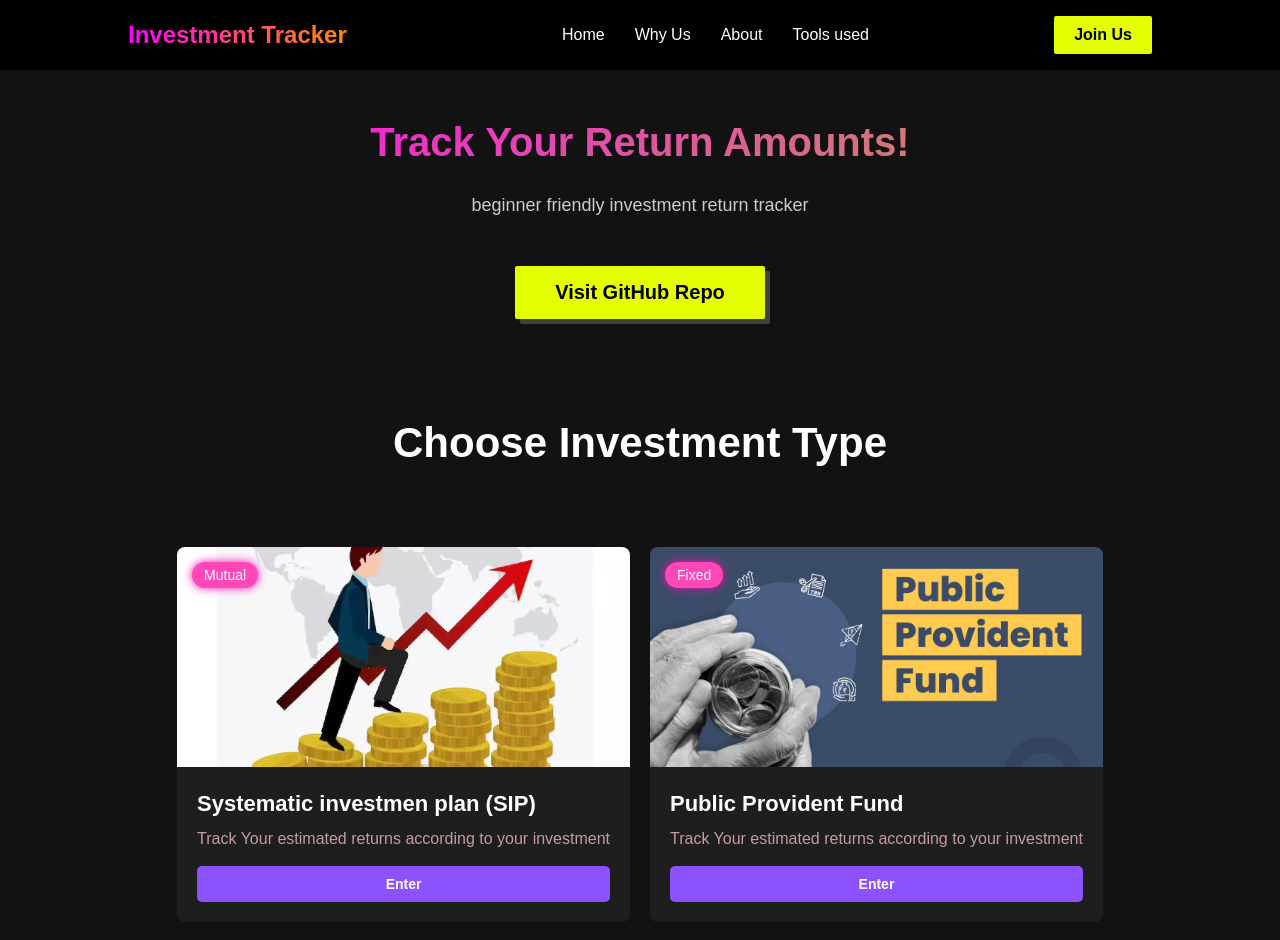
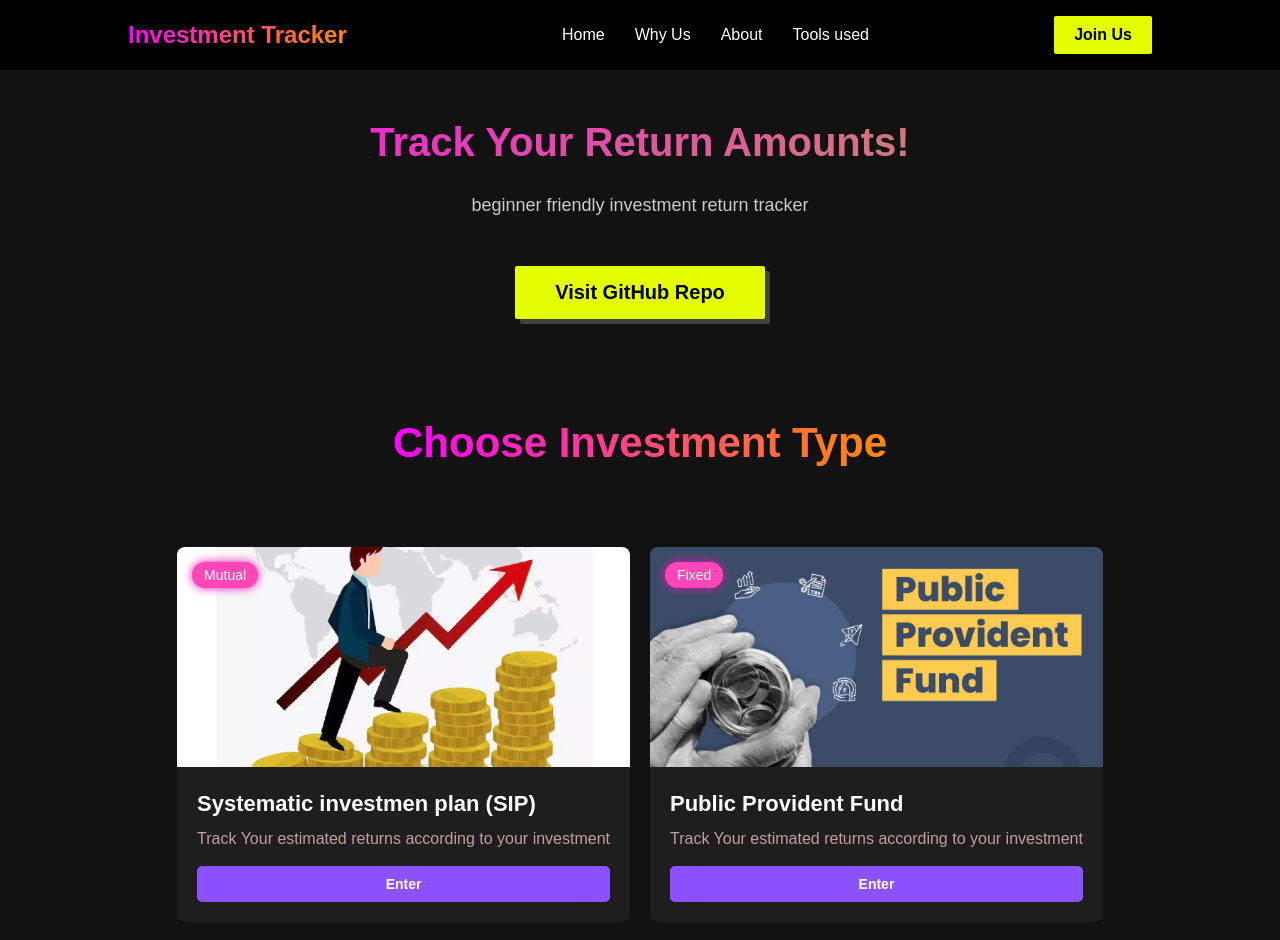
Before and after one commit to Dharun-2k7/ReturnTracker, a plain HTML site: page index.html in a window 1280 px wide. Drawn offline with Linux system fonts and the light colour scheme.

Commit message:
Styles Added

```diff
--- a/styles.css
+++ b/styles.css
@@ -401,6 +401,7 @@
             font-size: 16px;
             text-transform: uppercase;
             margin-bottom: 10px;
+
         }
 
         .featured-projects {
@@ -408,6 +409,12 @@
             font-weight: bold;
             margin-bottom: 30px;
             color: #fff;
+            background: linear-gradient(to right, #ff00ff, #ff8c00);
+            display: inline-block;
+            -webkit-text-fill-color: transparent;
+            background-clip: text;
+
+
         }
 
         .filter-buttons {
```
